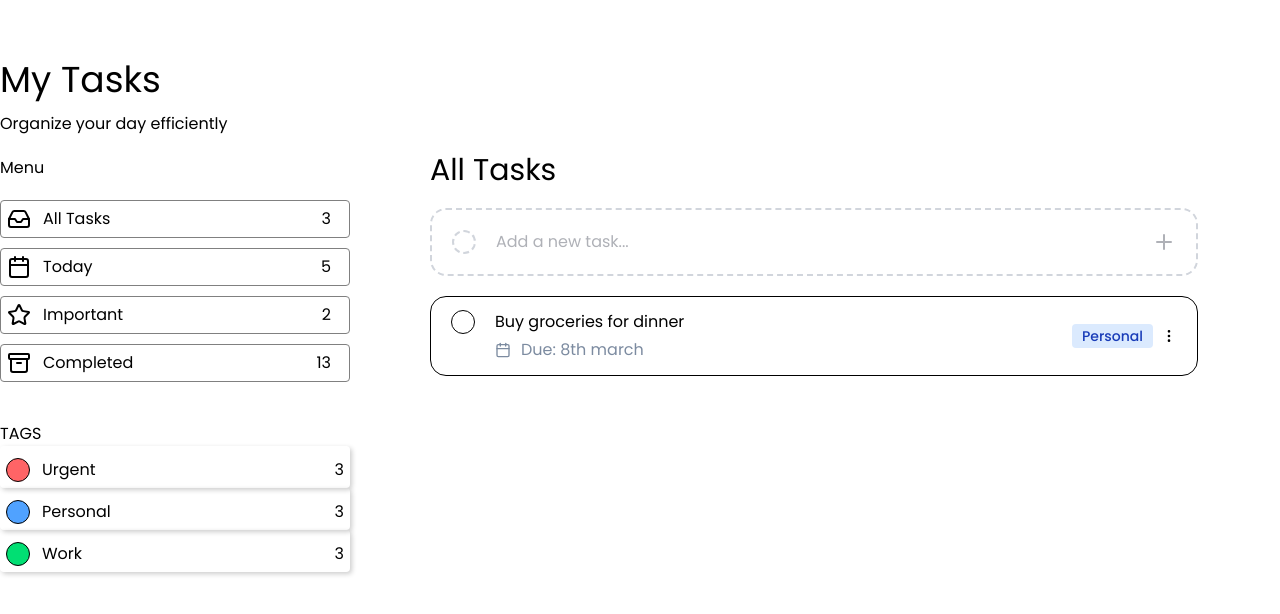
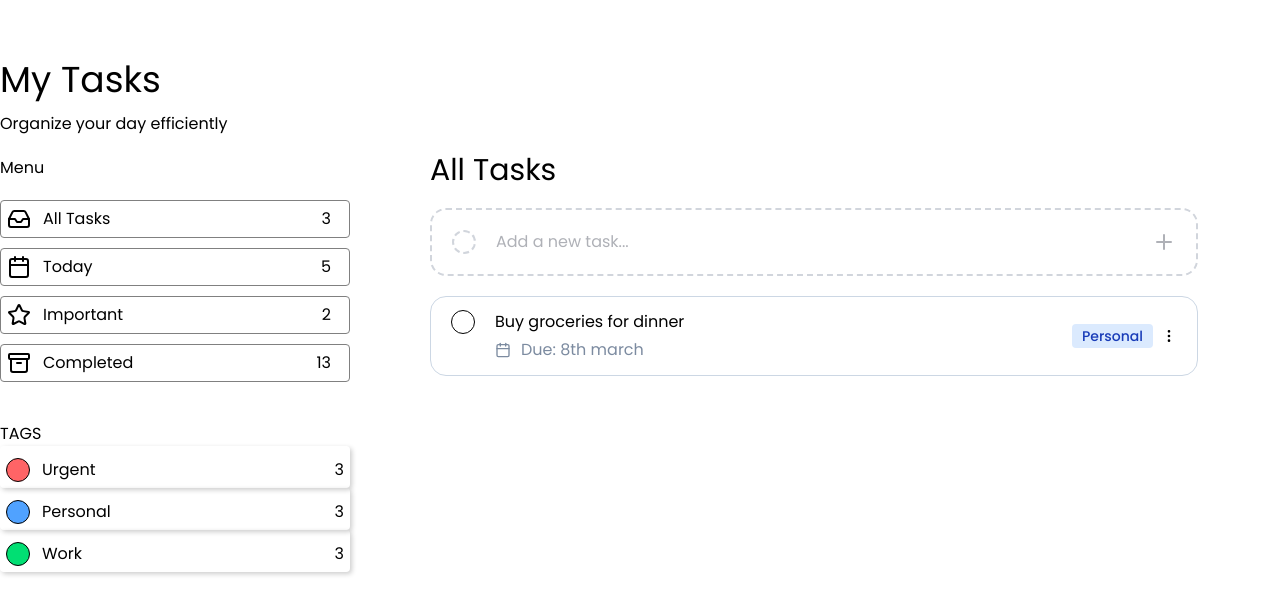
Before and after one commit to DevMo21x/Simple-ToDo-App, a React (Vite) app in the folder frontend/: page /to-do-app in a window 1280 px wide. Shown: the top 614 px of the page. Built offline with nearby package versions, Linux system fonts and the light colour scheme.

Commit message:
feat: enhance TaskContainer component with hover effect and cursor styling

```diff
--- a/frontend/src/pages/app/task/TaskContainer.tsx
+++ b/frontend/src/pages/app/task/TaskContainer.tsx
@@ -2,9 +2,10 @@ import { EllipsisVertical, Calendar } from "lucide-react";
 // import { Link } from "react-router-dom";
 const TaskContainer = () => {
   return (
-    <div className="task-container border flex w-3xl h-20 justify-between items-center p-5 rounded-2xl">
+    <div className="task-container border flex w-3xl h-20 justify-between items-center p-5 rounded-2xl hover:shadow-sm"
+    style={{borderColor: '#CCD7E4'}}>
       <div className="flex gap-5 ">
-        <div className="radio-btn-container border w-6 rounded-4xl h-6"></div>
+        <div className="radio-btn-container border w-6 rounded-4xl h-6 cursor-pointer"></div>
 
         {/* Container for Task content */}
         <div className="task-content-container">
```
